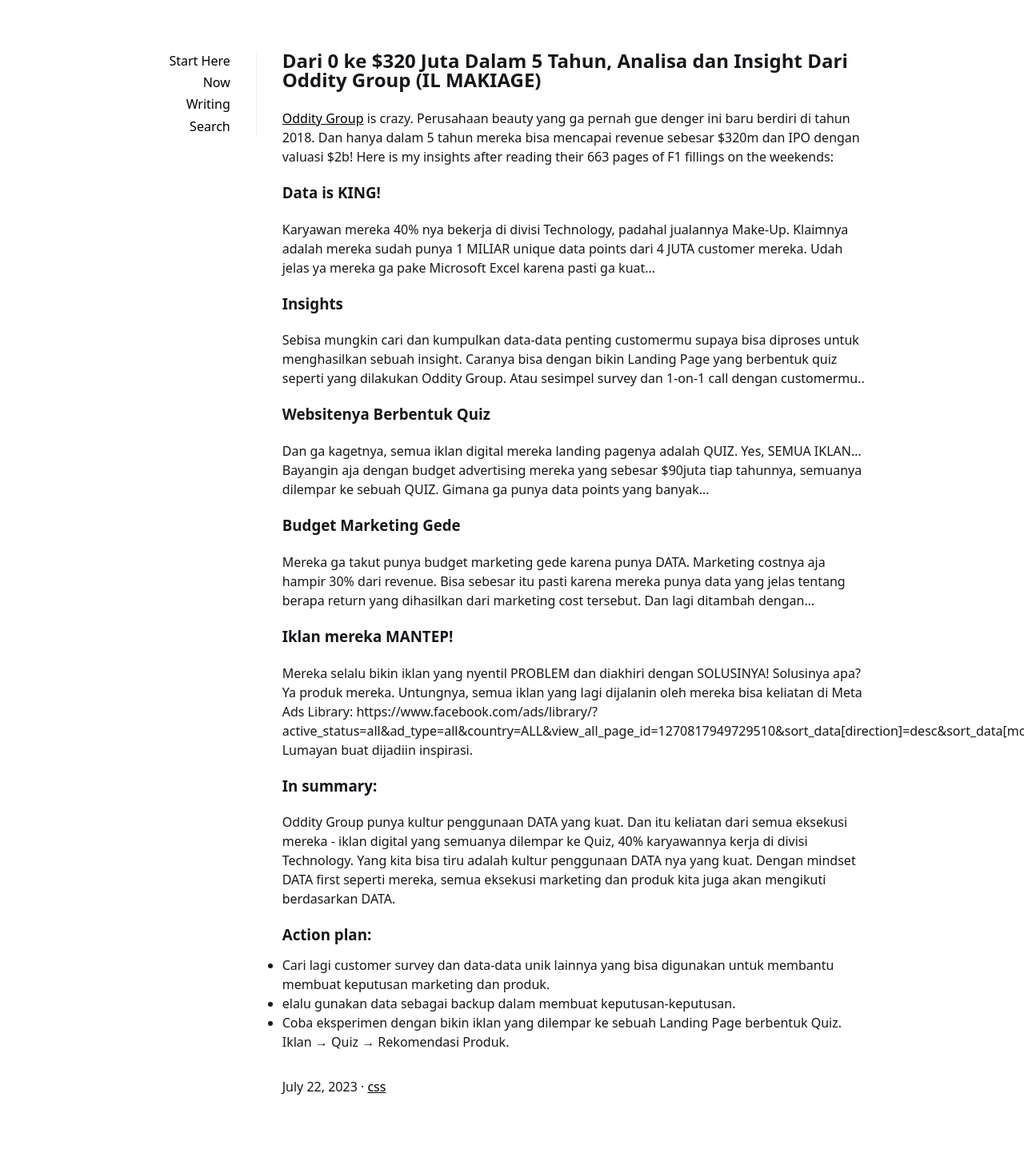
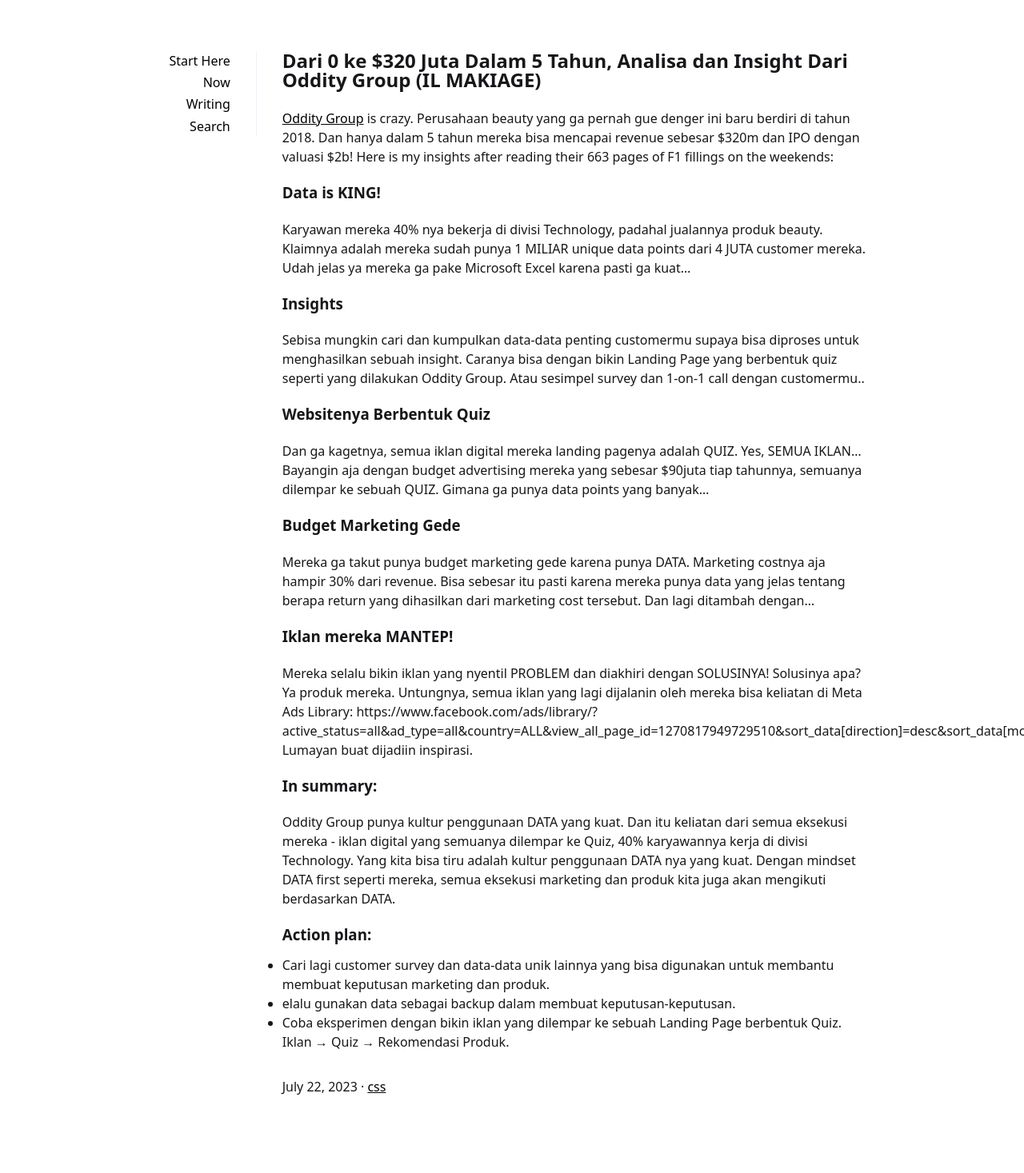
Before and after one commit to chickenchop/jekyll, a Jekyll site: the page built from _posts/2023-07-22-Oddity-Group-Analysis.md, in a window 1280 px wide. Shown: the whole page at 80% size. Built offline with Jekyll 4.4.1, drawn with Linux system fonts in a browser that asks for light colours.

Commit message:
Update 2023-07-22-Oddity-Group-Analysis.md

```diff
--- a/_posts/2023-07-22-Oddity-Group-Analysis.md
+++ b/_posts/2023-07-22-Oddity-Group-Analysis.md
@@ -8,7 +8,7 @@ tags: [css]
 [Oddity Group](https://oddity.com/) is crazy. Perusahaan beauty yang ga pernah gue denger ini baru berdiri di tahun 2018. Dan hanya dalam 5 tahun mereka bisa mencapai revenue sebesar $320m dan IPO dengan valuasi $2b! Here is my insights after reading their 663 pages of F1 fillings on the weekends:
 
 ### Data is KING!
-Karyawan mereka 40% nya bekerja di divisi Technology, padahal jualannya Make-Up. Klaimnya adalah mereka sudah punya 1 MILIAR unique data points dari 4 JUTA customer mereka. Udah jelas ya mereka ga pake Microsoft Excel karena pasti ga kuat...
+Karyawan mereka 40% nya bekerja di divisi Technology, padahal jualannya produk beauty. Klaimnya adalah mereka sudah punya 1 MILIAR unique data points dari 4 JUTA customer mereka. Udah jelas ya mereka ga pake Microsoft Excel karena pasti ga kuat...
 
 ### Insights
 Sebisa mungkin cari dan kumpulkan data-data penting customermu supaya bisa diproses untuk menghasilkan sebuah insight. Caranya bisa dengan bikin Landing Page yang berbentuk quiz seperti yang dilakukan Oddity Group. Atau sesimpel survey dan 1-on-1 call dengan customermu..
```
